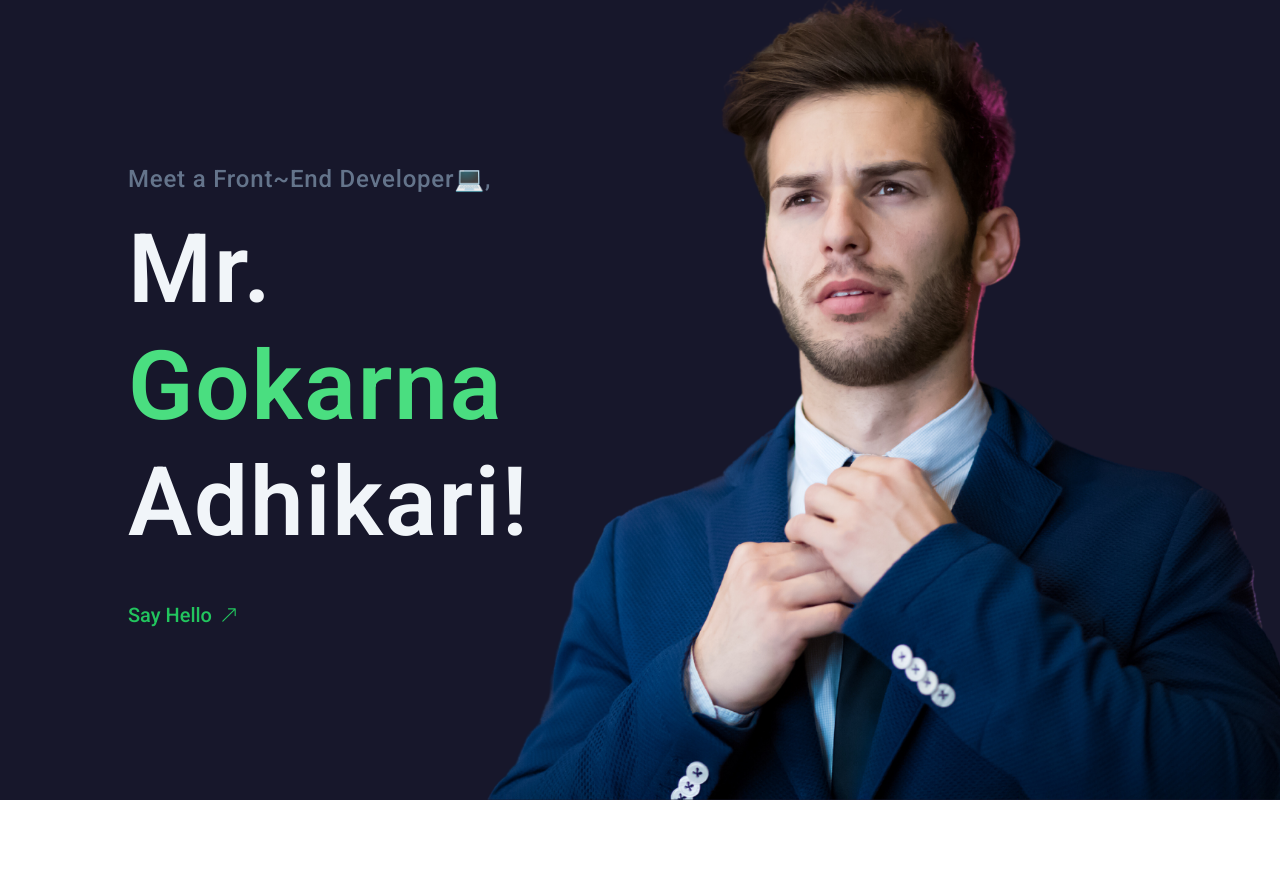
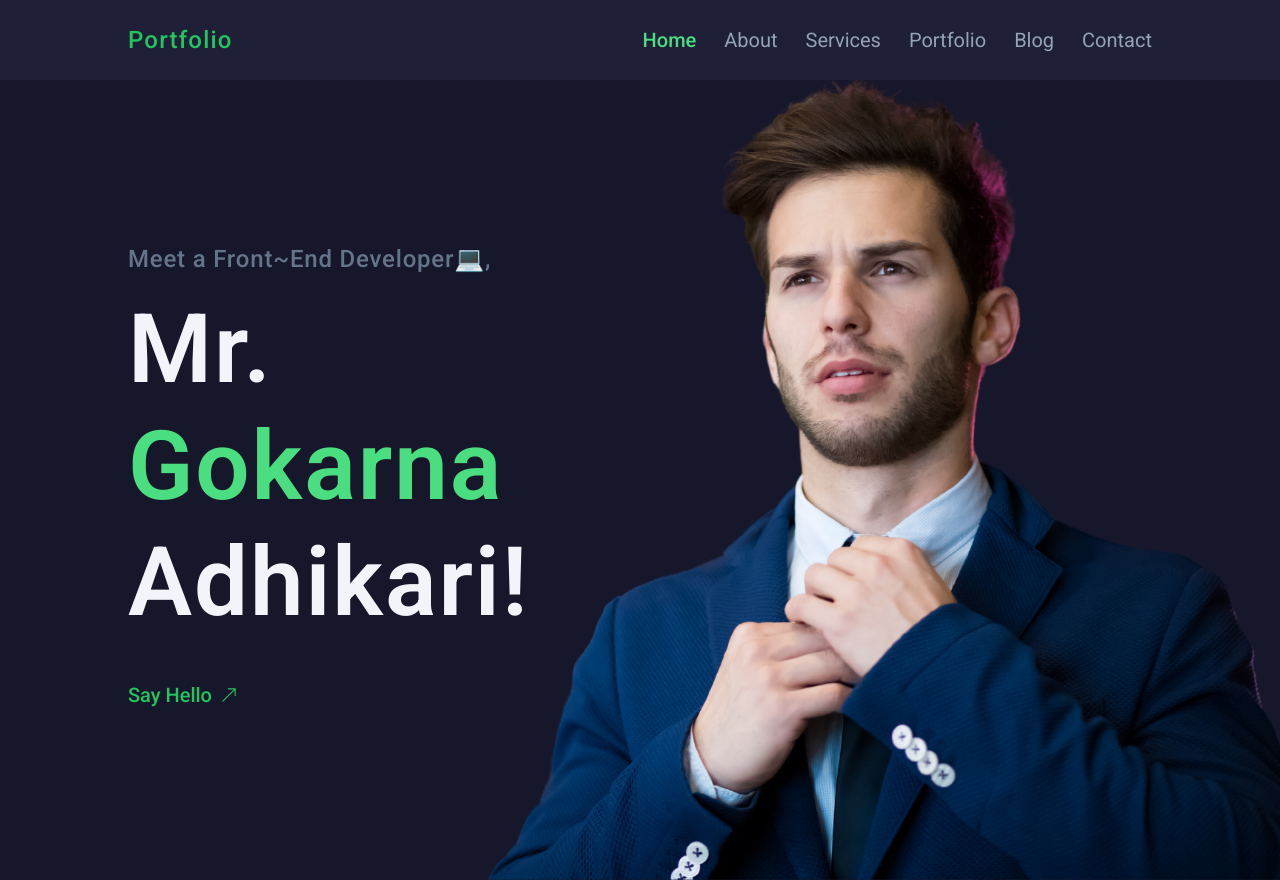
Before and after one commit to gokarna123-goku/m_portfolio, a React (Vite) app: page / in a window 1280 px wide. Before the commit the page ends 800 px from the top, so only its background shows below. Built offline with nearby package versions, Linux system fonts and the light colour scheme.

Commit message:
changes the things

```diff
--- a/src/App.jsx
+++ b/src/App.jsx
@@ -8,7 +8,7 @@ function App() {
     <>
       <Router>
         <div className="main_section w-full min-h-screen">
-          {/* <Header /> */}
+          <Header />
           <Home />
         </div>
       </Router>
--- a/src/components/Header/Header.jsx
+++ b/src/components/Header/Header.jsx
@@ -3,7 +3,7 @@ import { Link } from "react-router-dom";
 
 const Header = () => {
   return (
-    <nav className="w-full bg-[#131322] py-6 px-32 shadow-xl flex items-center justify-between">
+    <nav className="w-full bg-[#131322 py-6 px-32 shadow-xl flex items-center justify-between">
       <Link className="text-green-500 text-2xl font-medium tracking-wider">Portfolio</Link>
       <ul className="list-none flex items-center gap-7">
         <li>
```
